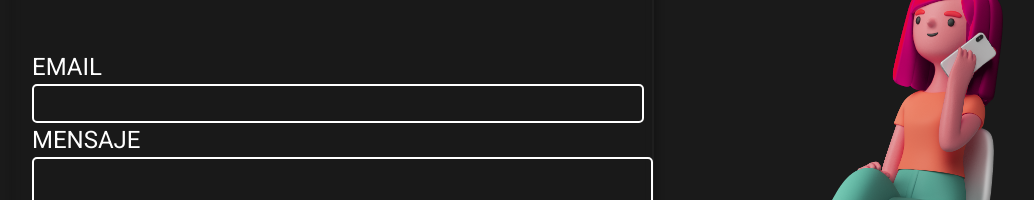
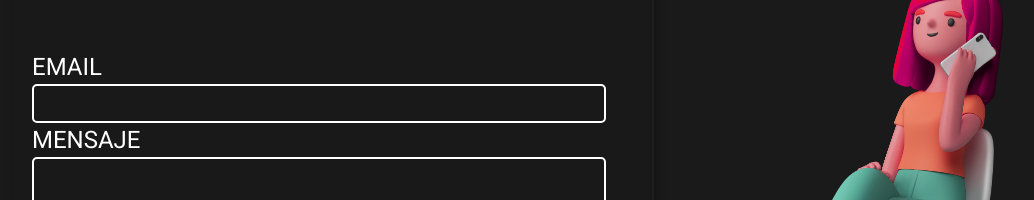
Before and after one commit to DaianaArena/my-portfolio, a plain HTML site: page index.html in a window 1280 px wide. Shown: the part 3500-3700 px from the top of the page, without its empty margins (179-1213 px from the left). Drawn offline with nearby package versions, Linux system fonts and the light colour scheme; a web font is replaced by a local one.

Commit message:
adding images and pdf

```diff
--- a/css/styles.css
+++ b/css/styles.css
@@ -379,7 +379,7 @@ form label span {
 
 
 .form-camp {
-    width: 300%;
+    width: 550px;
     border: 2px solid white;
     border-radius: 5px;
     font-family:'Roboto', sans-serif;
```
Also changed, not shown: index.html (+1 -1 lines), images/about-character.png (added), 1 other file.
